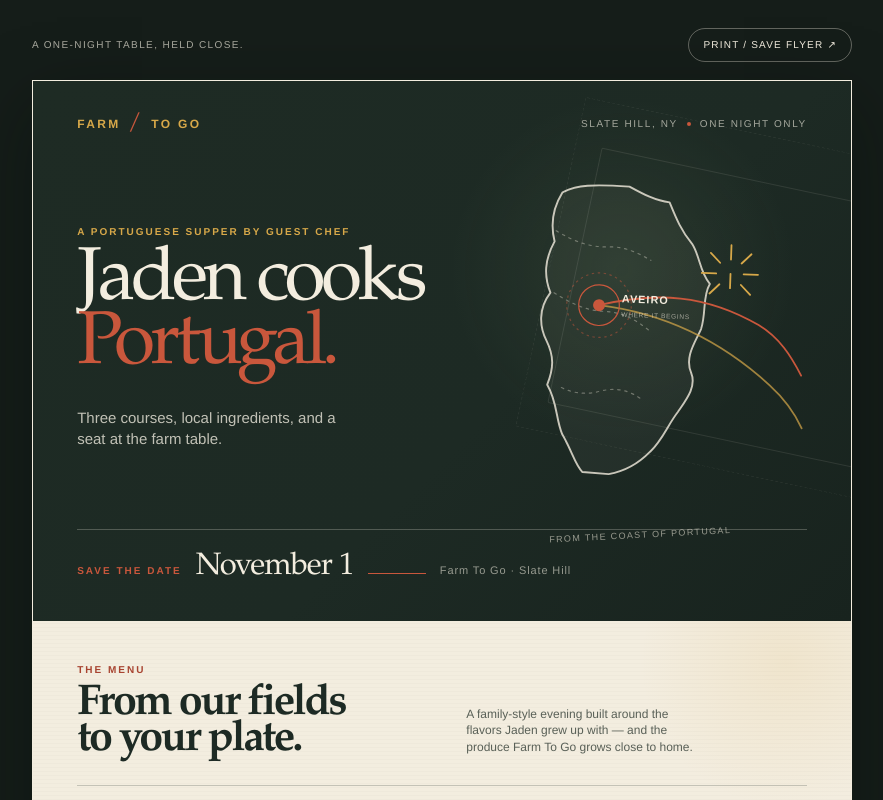
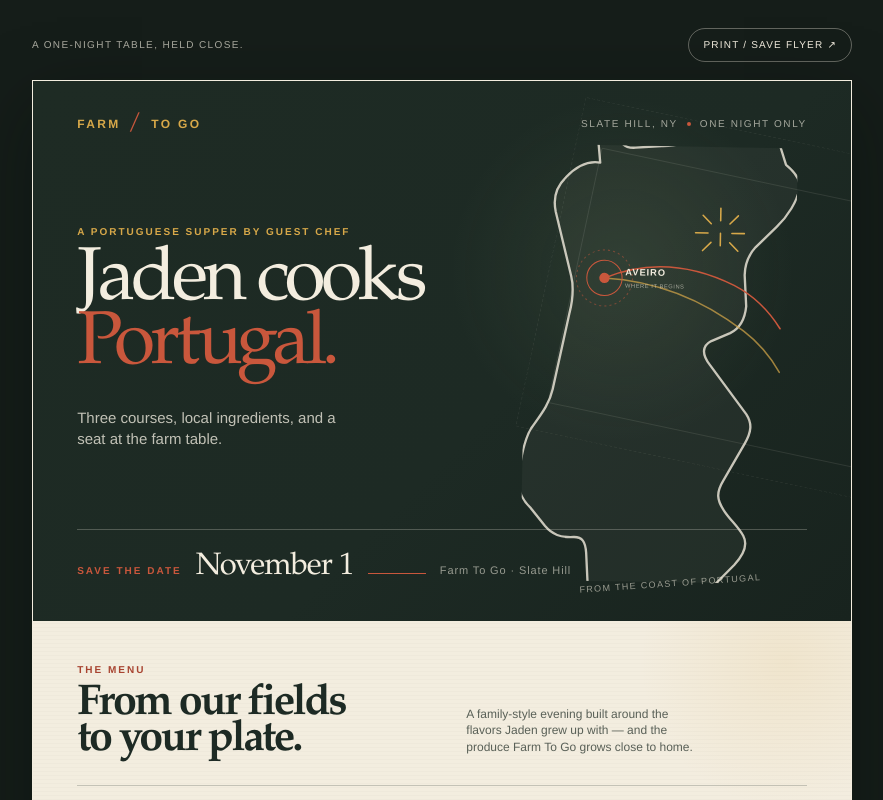
Before and after one commit to jadenguitarman/guest-chef-marketing, a Next.js app: page / in a window 1280 px wide. Shown: the top 800 px of the page, without its empty margins (198-1081 px from the left). Built offline with nearby package versions, Linux system fonts and the light colour scheme.

Commit message:
Refine Portugal map artwork

```diff
--- a/app/globals.css
+++ b/app/globals.css
@@ -231,11 +231,11 @@ a {
 .hero-art {
   position: absolute;
   z-index: 1;
-  width: 38%;
-  right: 5%;
-  top: 19%;
-  aspect-ratio: 260 / 300;
-  transform: rotate(2deg);
+  width: 33%;
+  right: 7%;
+  top: 12%;
+  aspect-ratio: 260 / 420;
+  transform: rotate(1deg);
 }
 
 .hero-art__map {
@@ -249,19 +249,14 @@ a {
   stroke: rgba(243, 237, 223, 0.8);
   stroke-linecap: round;
   stroke-linejoin: round;
-  stroke-width: 1.6;
+  stroke-width: 2.25;
 }
 
-.hero-art__map-detail,
 .hero-art__route,
 .hero-art__route--soft {
   stroke: rgba(243, 237, 223, 0.35);
   stroke-linecap: round;
   stroke-width: 1;
-}
-
-.hero-art__map-detail {
-  stroke-dasharray: 2 4;
 }
 
 .hero-art__route {
@@ -297,7 +292,7 @@ a {
 
 .hero-art__caption {
   position: relative;
-  margin: -5% 0 0 18%;
+  margin: -2% 0 0 22%;
   color: rgba(243, 237, 223, 0.58);
   font-size: clamp(7px, 0.8vw, 9px);
   letter-spacing: 0.15em;
@@ -652,9 +647,9 @@ a {
   }
 
   .hero-art {
-    width: 39%;
-    right: 3%;
-    top: 23%;
+    width: 35%;
+    right: 4%;
+    top: 14%;
   }
 
   .hero-panel__body {
--- a/app/page.tsx
+++ b/app/page.tsx
@@ -60,21 +60,20 @@ export default function Home() {
           </div>
 
           <div className="hero-art" aria-hidden="true">
-            <svg className="hero-art__map" viewBox="0 0 260 300" fill="none">
+            <svg className="hero-art__map" viewBox="0 0 260 420" fill="none">
               <title>Portugal, with Aveiro marked on the coast</title>
               <path
                 className="hero-art__map-outline"
-                d="M48 10c-8 14-9 27-5 41-8 16-8 29-2 43-10 14-8 29-2 40 7 13 7 23 2 37 9 14 8 28 14 41 9 14 11 24 18 31l22 1c14-3 24-9 34-20 10-10 14-23 22-34 7-11 15-22 10-33-6-13 2-25 7-37 4-14 0-27 6-38-9-10-9-23-16-33-10-11-15-23-20-34-12-1-22-6-34-12C74 2 59 3 48 10Z"
+                d="M70 17c-13-2-24 5-33 15-9 9-12 20-9 33l16 62c3 12 2 22-1 35l-15 74c-3 15-12 26-20 38-6 10-9 26-11 43-2 15 2 25 12 34l14 17c7 8 15 11 28 10 8 0 11 4 12 15l2 31c1 15-5 31-8 43-3 11-1 17 9 18l19-1c14 0 27 6 39 8 12 2 24-3 34-8 12-6 16-13 15-25-2-12 2-24 12-35l21-22c9-10 13-19 8-28-5-9-13-15-19-24-7-10-8-17-1-29l20-36c6-11 7-19 1-28l-36-47c-8-10-8-18 1-23l18-8c10-5 14-14 15-26l-2-30c0-11 3-19 10-27l20-20c11-11 19-25 21-36 2-9-4-17-13-24l-6-18c-3-9-10-13-22-15l-26-2c-13-1-23 3-34 10-11 7-20 9-32 9l-25 2c-12 1-15-4-15-14v-15c0-10-5-15-15-15l-10 1Z"
               />
-              <path className="hero-art__map-detail" d="M44 94c14 8 27 14 42 14 14 0 26 5 39 15M53 173c11 5 22 5 32 2 13-4 25-2 36 6M44 42c16 9 29 13 45 12 12-1 24 4 35 10" />
-              <path className="hero-art__route" d="M82 103c48-13 89-12 134 12 18 10 28 25 37 41" />
-              <path className="hero-art__route hero-art__route--soft" d="M82 103c57 5 104 27 145 62 13 11 22 23 28 35" />
-              <circle className="hero-art__pin-ring" cx="82" cy="103" r="17" />
-              <circle className="hero-art__pin-ring hero-art__pin-ring--outer" cx="82" cy="103" r="27" />
-              <circle className="hero-art__pin" cx="82" cy="103" r="5" />
-              <path className="hero-art__sun" d="M191 61v-12M191 85V73M167 73h12M202 73h12M174 56l8 8M200 82l8 8M208 56l-8 8M182 82l-8 8" />
-              <text className="hero-art__label" x="101" y="100">AVEIRO</text>
-              <text className="hero-art__sub-label" x="101" y="112">where it begins</text>
+              <path className="hero-art__route" d="M76 128c42-18 85-14 125 5 20 10 34 24 45 41" />
+              <path className="hero-art__route hero-art__route--soft" d="M76 128c49 2 95 19 135 49 15 11 26 24 35 39" />
+              <circle className="hero-art__pin-ring" cx="76" cy="128" r="17" />
+              <circle className="hero-art__pin-ring hero-art__pin-ring--outer" cx="76" cy="128" r="27" />
+              <circle className="hero-art__pin" cx="76" cy="128" r="5" />
+              <path className="hero-art__sun" d="M187 71v-12M187 95V83M163 83h12M198 83h12M170 66l8 8M196 92l8 8M204 66l-8 8M178 92l-8 8" />
+              <text className="hero-art__label" x="96" y="125">AVEIRO</text>
+              <text className="hero-art__sub-label" x="96" y="137">where it begins</text>
             </svg>
             <div className="hero-art__caption">from the coast of Portugal</div>
           </div>
```
